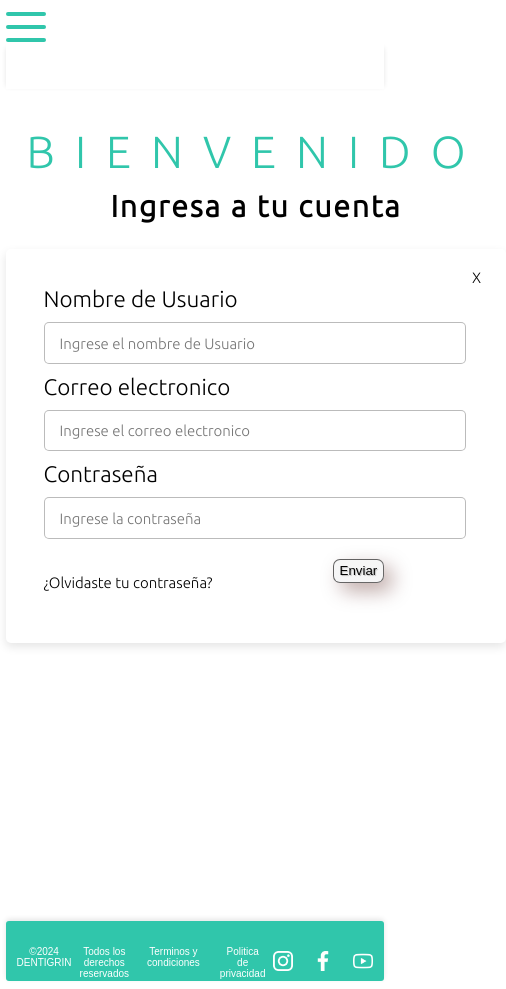
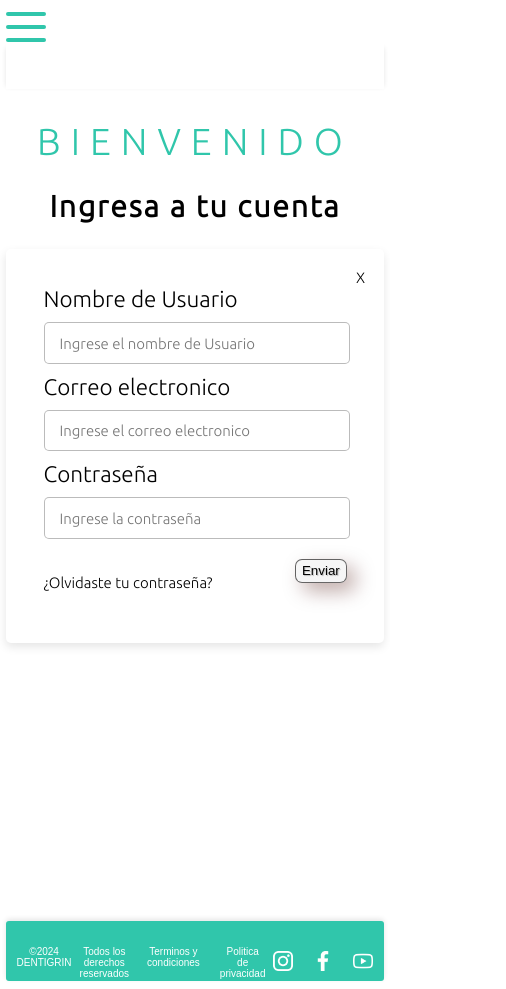
Before and after one commit to adferatuz/Software-Dentigrin, a React (Vite) app: page /login in a window 390 px wide. Shown: the whole page, 506 px wide, since content can reach past the window. Built offline with nearby package versions, Linux system fonts and the light colour scheme.

Commit message:
Cambios responsivos en los formularios de login y register

```diff
--- a/src/components/formAuth/styles.css
+++ b/src/components/formAuth/styles.css
@@ -1,5 +1,5 @@
 .container-form article{
-    width: 500px;
+    width: 50%;
     text-align: center;
 
 }
@@ -85,3 +85,14 @@
     position: absolute;
     left: 68%;
 }
+
+/*Estilos responsivos para pantallas moviles entre 360px y 400px*/
+@media (min-width: 360px) and (max-width: 400px) {
+    .container-form article {
+        width: 100%;
+    }
+
+    .btn--position {
+        left: 83%;
+    }
+}
--- a/src/views/login/styles.css
+++ b/src/views/login/styles.css
@@ -16,3 +16,12 @@
     margin-bottom: 0;
 
 }
+
+/*Estilos responsivos para pantallas moviles entre 360px y 400px*/
+@media (min-width: 360px) and (max-width: 400px) {
+    .title-login{
+        font-size: 2.5em;
+        letter-spacing: 10px;
+    }
+
+}
```
